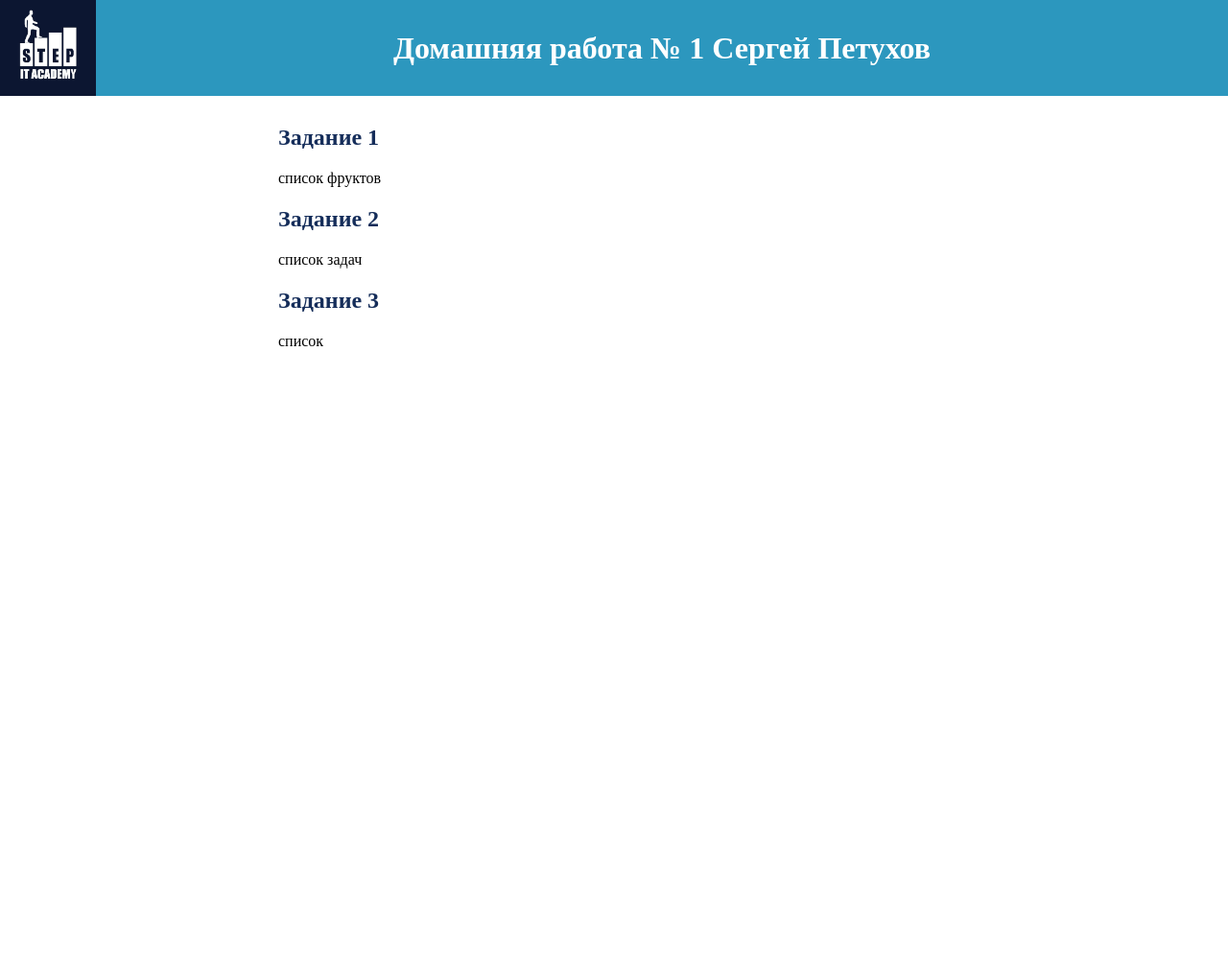
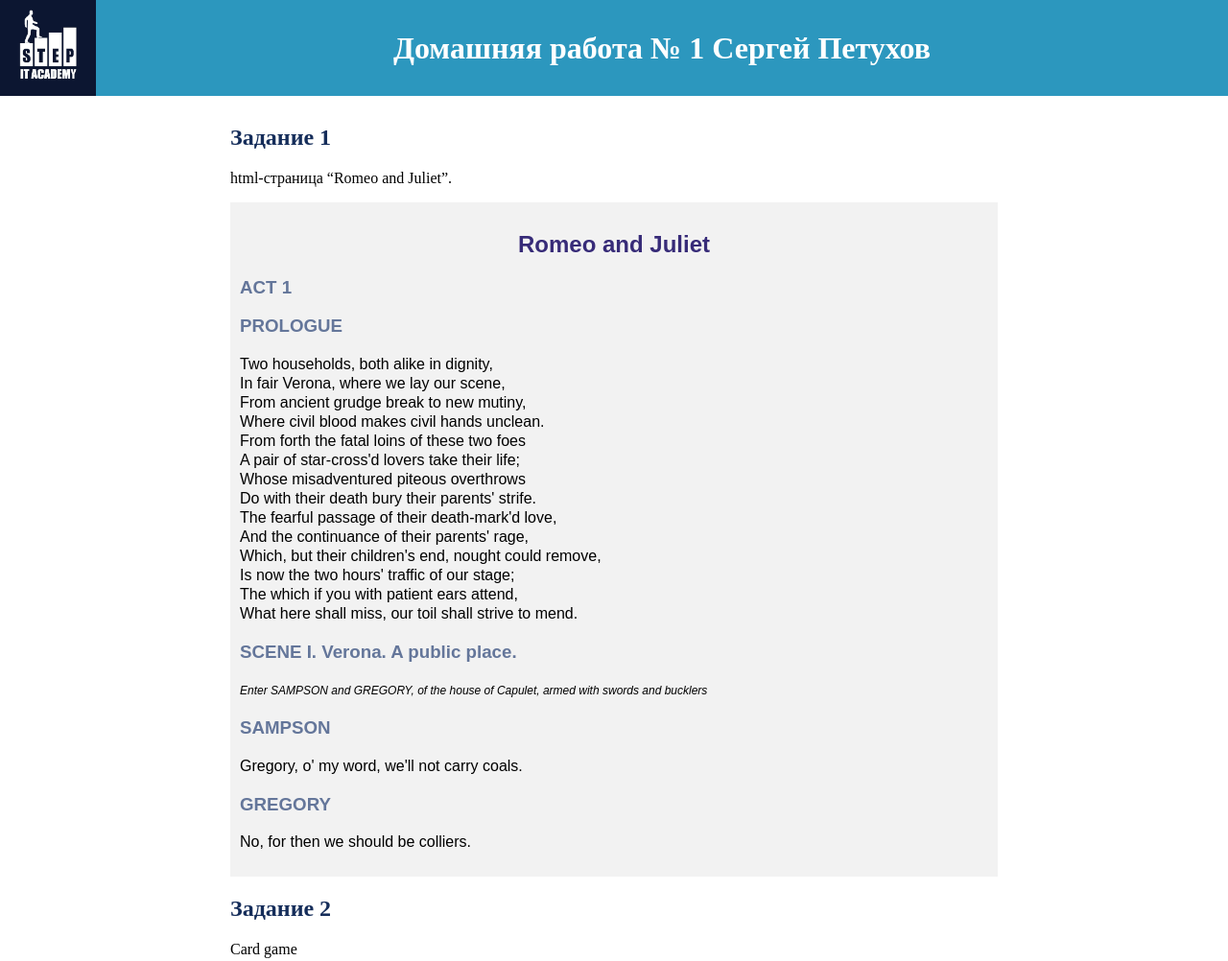
Before and after one commit to MrSpacks/Homework_001_Sergei_P., a plain HTML site: page index.html in a window 1280 px wide. Shown: the top 1002 px of the page at 96% size. Before the commit the page ends 800 px from the top, so only its background shows below. Drawn offline with Linux system fonts and the light colour scheme.

Commit message:
finish 1/3 tasks

```diff
--- a/index.html
+++ b/index.html
@@ -4,32 +4,56 @@
     <meta charset="UTF-8" />
     <meta name="viewport" content="width=device-width, initial-scale=1.0" />
     <link rel="stylesheet" href="style.css">
-    <title>Homework Petukhov</title>
+    <title>Homework 001 Petukhov</title>
   </head>
   <body>
     <header>
       <img src="./img/Logo.jpeg" alt="logo" />
-      <h1>Домашняя работа № 1 Сергей Петухов</h1>
+      <h1 class="header_text">Домашняя работа № 1 Сергей Петухов</h1>
     </header>
     <main>
-      <section>
+      <section class="task_1">
         <h2 class="title">Задание 1</h2>
-        <p class="text">список фруктов</p>
-
+        <p class="text">html-страница “Romeo and Juliet”.</p>
+      <div class="page">
+        <h1 class="page_title">Romeo and Juliet</h1>
+        <h3 class="sub-title">ACT 1</h3>
+        <h3 class="sub-title">PROLOGUE</h3>
+        <p class="page_text white_space">Two households, both alike in dignity,
+          In fair Verona, where we lay our scene,
+          From ancient grudge break to new mutiny,
+          Where civil blood makes civil hands unclean.
+          From forth the fatal loins of these two foes
+          A pair of star-cross'd lovers take their life;
+          Whose misadventured piteous overthrows
+          Do with their death bury their parents' strife.
+          The fearful passage of their death-mark'd love,
+          And the continuance of their parents' rage,
+          Which, but their children's end, nought could remove,
+          Is now the two hours' traffic of our stage;
+          The which if you with patient ears attend,
+          What here shall miss, our toil shall strive to mend. </p>
+        <h3 class="sub-title">SCENE I. Verona. A public place.</h3>
+        <p class="page_text italic">Enter SAMPSON and GREGORY, of the house of Capulet, armed with swords and bucklers</p>
+        <h3 class="sub-title">SAMPSON</h3>
+        <p class="page_text ">Gregory, o' my word, we'll not carry coals.</p>
+        <h3 class="sub-title">GREGORY</h3>
+        <p class="page_text">No, for then we should be colliers.</p>
+      </div>
       </section>
-      <section>
+      <section class="task_2">
         <h2 class="title">Задание 2</h2>
-        <p class="text">список задач</p>
+        <p class="text">Card game</p>
+        <div class="game_conteinr">
 
         </div>
       </section>
-      <section>
+      <section class="task_2">
         <h2 class="title">Задание 3</h2>
         <p class="text">список </p>
         <div></div>
       </section>
     </main>
     <footer></footer>
-    <script src="./app.js"></script>
   </body>
 </html>
--- a/style.css
+++ b/style.css
@@ -10,7 +10,7 @@ main{
     margin: 30px;
 }
 section{
-    max-width: 700px;
+    max-width: 800px;
     margin: 0 auto;
 }
 .title {
@@ -24,7 +24,7 @@ header{
     height: 100px;
     background-color: #2c97be;
 }
-h1{
+.header_text{
     display: flex;
     margin: 0 auto;
     text-align: center;
@@ -32,7 +32,32 @@ h1{
     color: white;
 }
 @media only screen and (max-width: 700px) {
-  h1{
+  .header_text{
     font-size: 1.5em;
   }
 }
+
+/* Task one styles */
+
+.page {
+  font-family: Arial, Helvetica, sans-serif;
+  background-color: rgb(242,242,242);
+  padding: 10px;
+}
+.page_title {
+  text-align: center;
+  color: rgb(55,43,120);
+}
+.sub-title {
+  color: rgb(100,	118, 154);
+}
+.page_text {
+  line-height: 20px;
+}
+.white_space{
+  white-space: pre-line;
+}
+.italic{
+  font-style: italic;
+  font-size: 12px;
+}
```
